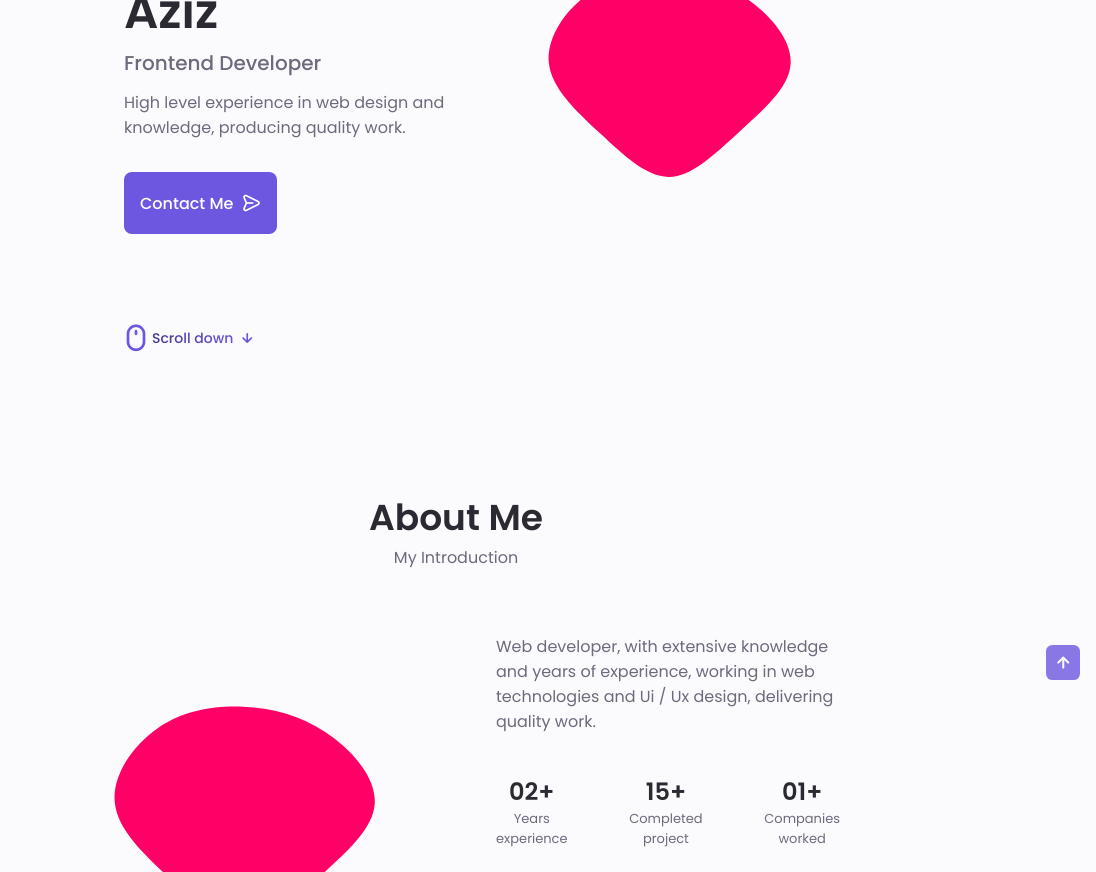
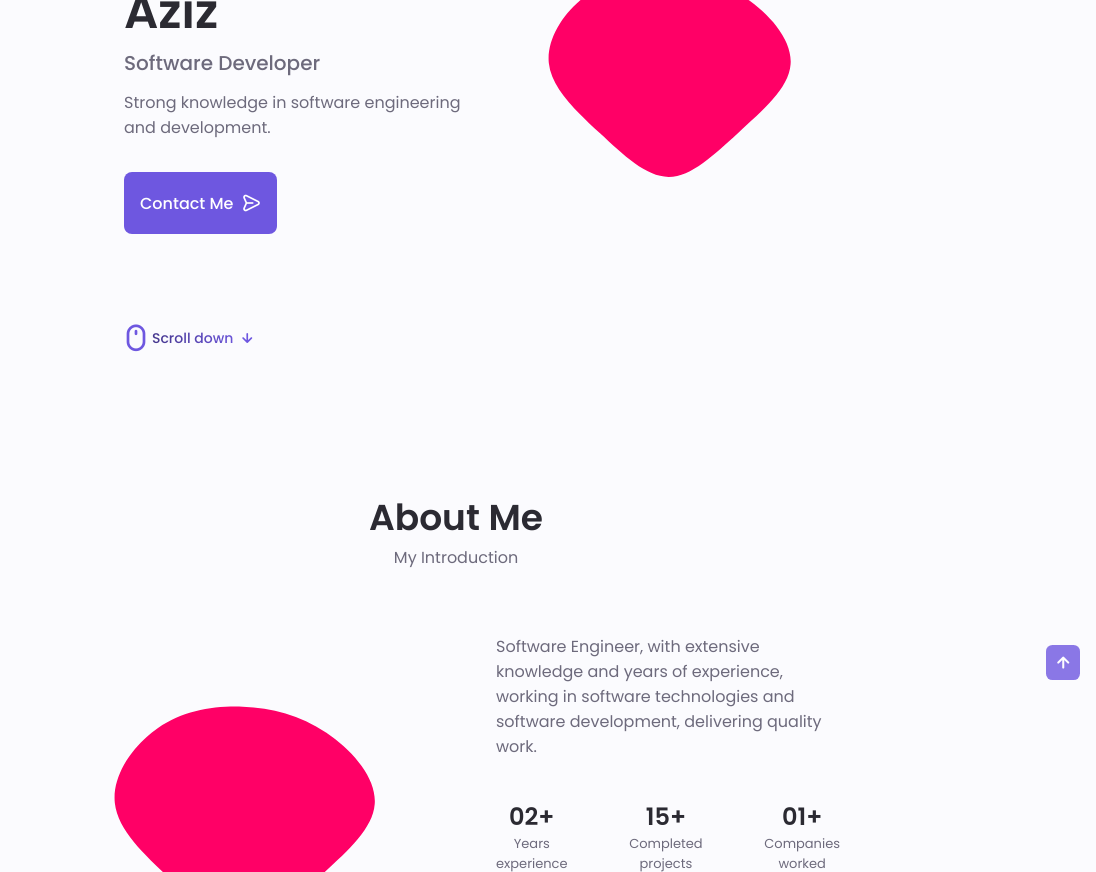
Before and after one commit to aziz97d/portfolio, a plain HTML site: page index.html in a window 1280 px wide. Shown: the part 280-1152 px from the top of the page, 184-1280 px from the left. Drawn offline with nearby package versions, Linux system fonts and the light colour scheme.

Commit message:
update information

```diff
--- a/index.html
+++ b/index.html
@@ -93,8 +93,8 @@
 
                     <div class="home__data">
                         <h1 class="home__title">Hi, I am Abdul Aziz</h1>
-                        <h3 class="home__subtitle">Frontend Developer</h3>
-                        <p class="home__description">High level experience in web design and knowledge, producing quality work.</p>
+                        <h3 class="home__subtitle">Software Developer</h3>
+                        <p class="home__description">Strong knowledge in software engineering and development.</p>
                         <a href="#contact" class="button button--flex">
                             Contact Me <i class="uil uil-message button__icon"></i>
                         </a>
@@ -121,7 +121,7 @@
                 <img src="./assets/img/blob.svg" class="about__img" alt="">
 
                 <div class="about__data">
-                    <p class="about__description">Web developer, with extensive knowledge and years of experience, working in web technologies and Ui / Ux design, delivering quality work.
+                    <p class="about__description">Software Engineer, with extensive knowledge and years of experience, working in software technologies and software development, delivering quality work.
                     </p>
                     <div class="about__info">
                         <div>
@@ -130,7 +130,7 @@
                         </div>
                         <div>
                             <span class="about__info-title">15+</span>
-                            <span class="about__info-name">Completed <br> project</span>
+                            <span class="about__info-name">Completed <br> projects</span>
                         </div>
                         <div>
                             <span class="about__info-title">01+</span>
@@ -398,7 +398,7 @@
                                 <span class="qualification__subtitle">East Delta University</span>
                                 <div class="qualification__calendar">
                                     <i class="uil uil-calendar-alt"></i>
-                                    2020 - Present
+                                    2019 - 2022
                                 </div>
                             </div>
 
@@ -523,7 +523,7 @@
                 <div class="services__content">
                     <div>
                         <i class="uil uil-web-grid services__icons"></i>
-                        <h3 class="services__title">Ui/Ux <br> Designer</h3>
+                        <h3 class="services__title">Software <br> Developer</h3>
                     </div>
 
                     <span class="button button--flex button--small button--link services__button">
@@ -599,7 +599,7 @@
                 <div class="services__content">
                     <div>
                         <i class="uil uil-pen services__icons"></i>
-                        <h3 class="services__title">Branding <br> Designer</h3>
+                        <h3 class="services__title">Backend <br> Developer</h3>
                     </div>
 
                     <span class="button button--flex button--small button--link services__button">
@@ -881,7 +881,7 @@
                 <div class="footer__container container grid">
                     <div>
                         <h1 class="footer__title">Abdul Aziz</h1>
-                        <span class="footer__sutitle">Frontend developer</span>
+                        <span class="footer__sutitle">Software engineer</span>
                     </div>
 
                     <ul class="footer__links">
```
